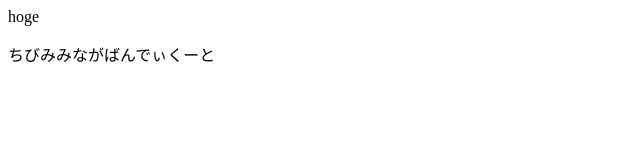
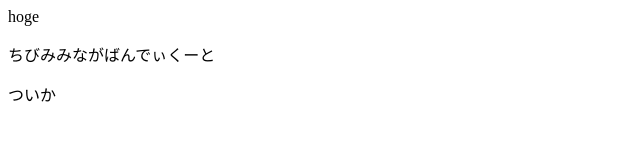
Before and after one commit to honoka-0131/test, a plain HTML site: page index.html in a window 1280 px wide. Shown: the full height of the page, 0-640 px from the left. Drawn offline with Linux system fonts and the light colour scheme.

Commit message:
hogehgoe

```diff
--- a/index.html
+++ b/index.html
@@ -9,5 +9,6 @@
 <body>
     <p>hoge</p>
     <p>ちびみみながばんでぃくーと</p>
+    <p>ついか</p>
 </body>
 </html>
```
